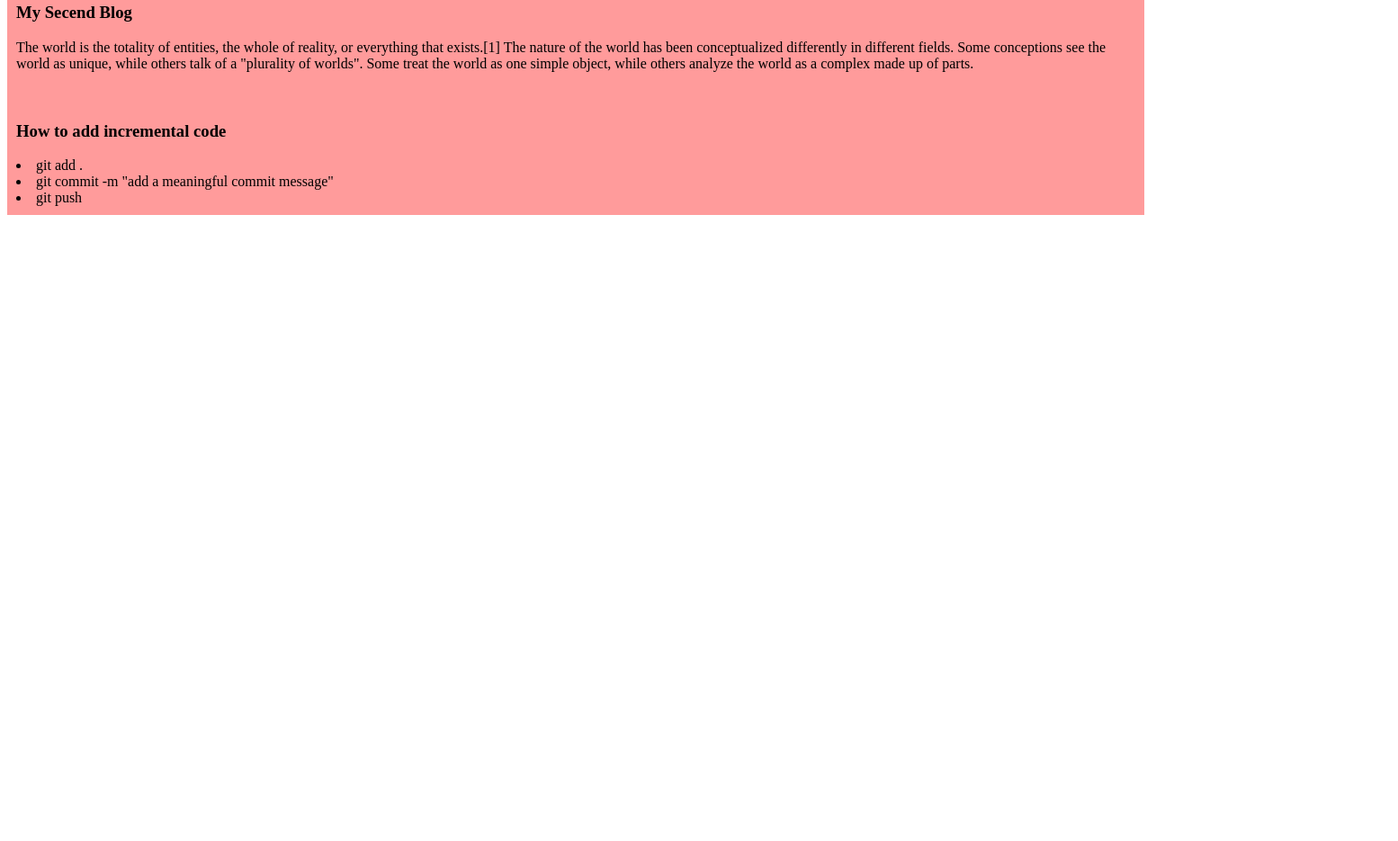
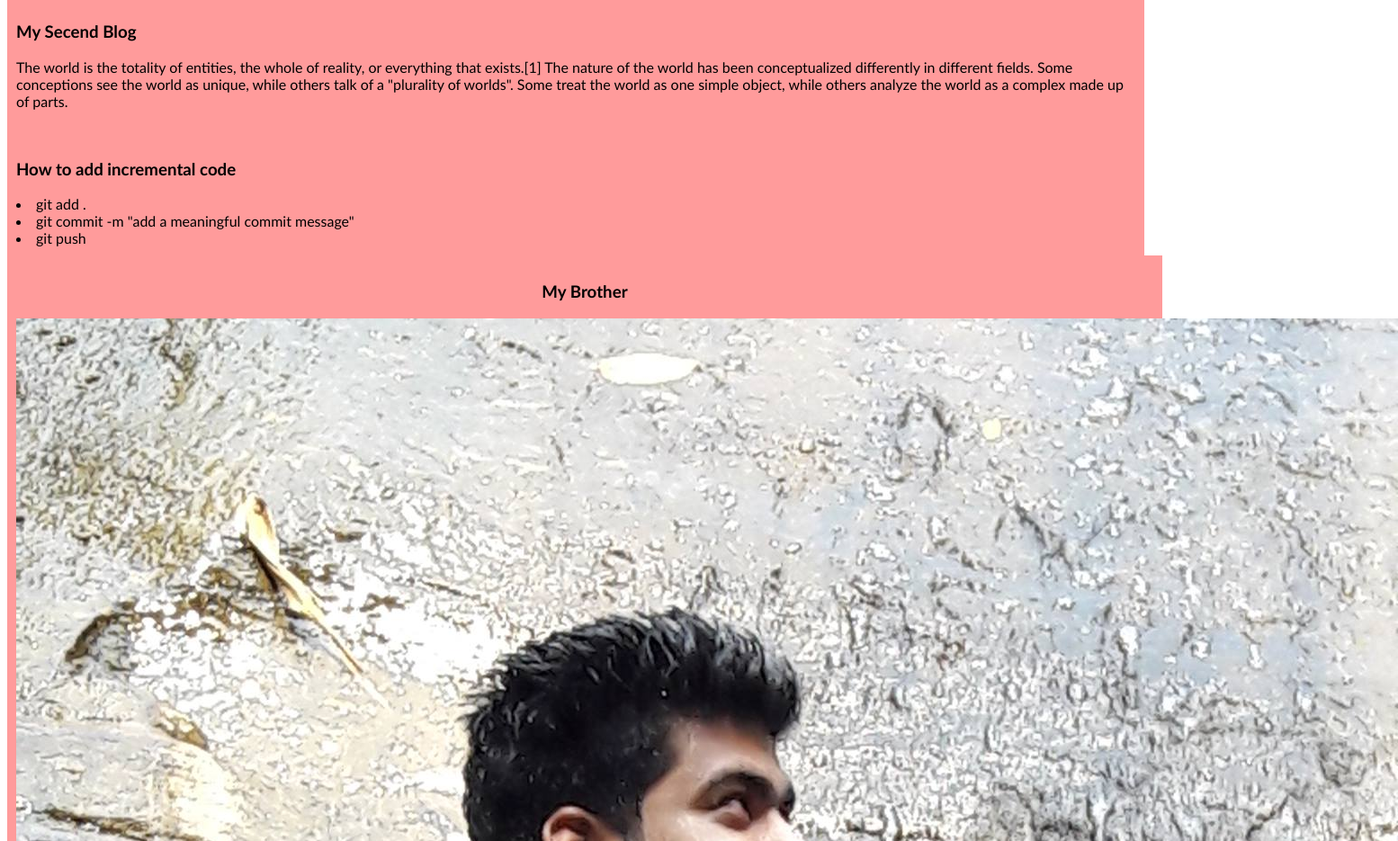
Before and after one commit to webjulkarnaim/my_simple_website, a plain HTML site: page index.html in a window 1280 px wide. Shown: the part 165-1100 px from the top of the page at 90% size, 1554 px wide, since content can reach past the window. Before the commit the page ends 800 px from the top, so only its background shows below. Drawn offline with Linux system fonts and the light colour scheme.

Commit message:
added a photo

```diff
--- a/index.css
+++ b/index.css
@@ -2,5 +2,6 @@
 div{
     background-color:rgba(255, 27, 27, 0.436) ;
 padding: 10px;
+font-family: 'Trebuchet MS', 'Lucida Sans Unicode', 'Lucida Grande', 'Lucida Sans', Arial, sans-serif;
 
 }
--- a/index.html
+++ b/index.html
@@ -6,6 +6,13 @@
     <title>my simple webs</title>
 
 <link rel="stylesheet" href="index.css">
+
+<style>
+    #julfikar{
+        width: 100%;
+        text-align: center;
+    }
+</style>
 
 </head>
 <body>
@@ -40,5 +47,13 @@
   </li>
  </div>
 
+<div id="julfikar">
+    <h3>
+        My Brother
+    </h3>
+    <img src="photos/julfikar.jpg" alt="">
+
+</div>
+
 </body>
 </html>
```
Also changed, not shown: photos/julfikar.jpg (added).
